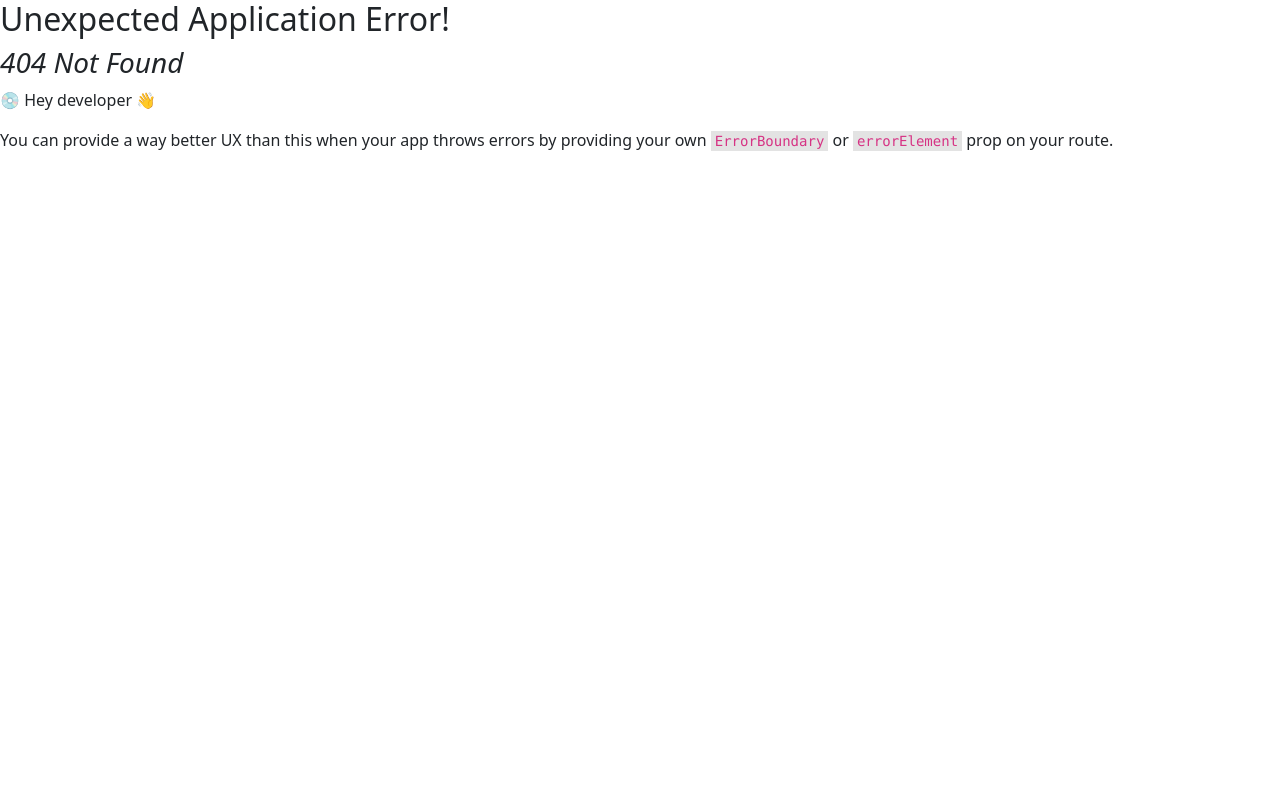
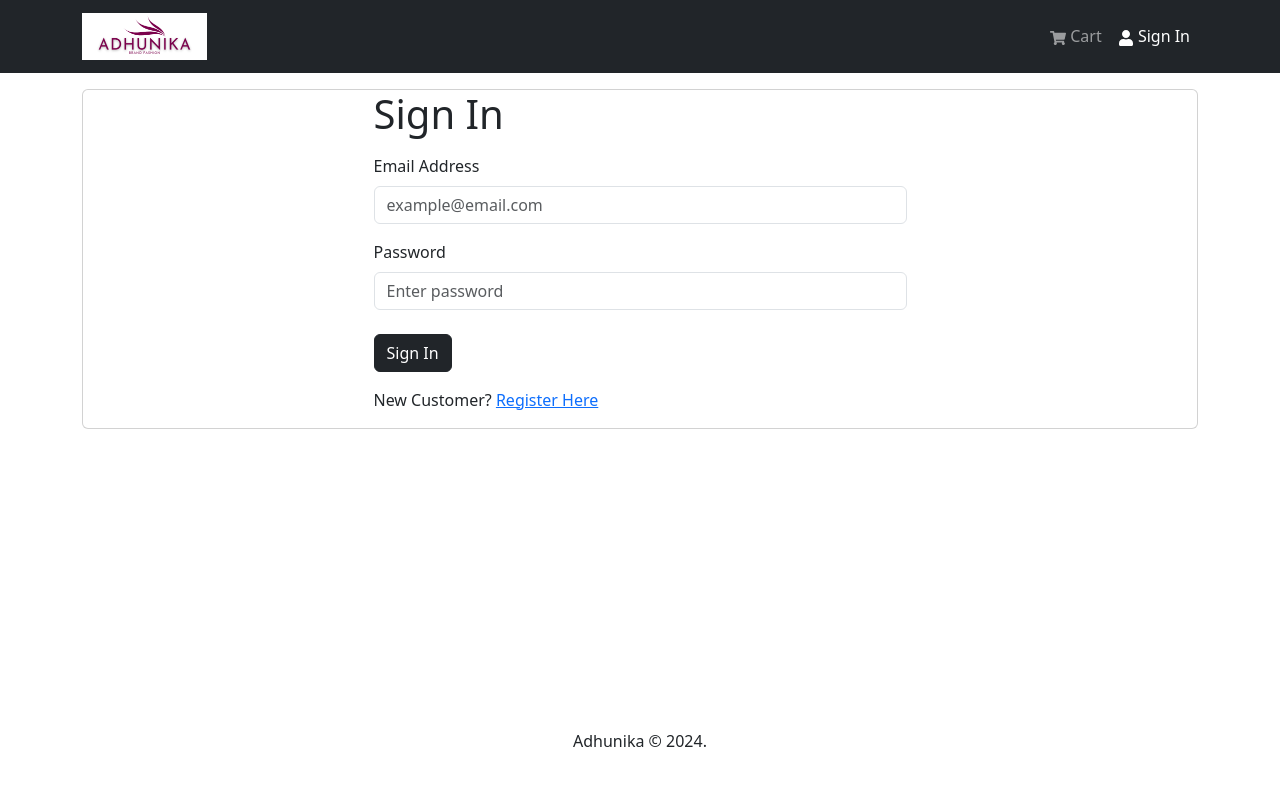
Before and after one commit to pritam19-d/Adhunika-Ecom-platform, a React (Create React App) app in the folder frontend/: page /login in a window 1280 px wide. Before the commit this address had no page. Shown: the top 786 px of the page. Built offline with nearby package versions, Linux system fonts and the light colour scheme; a web font is replaced by a local one.

Commit message:
Build login page in /frontend

```diff
--- /dev/null
+++ b/frontend/src/components/FormContainer.jsx
@@ -0,0 +1,16 @@
+import React from 'react'
+import { Container, Row, Col } from 'react-bootstrap'
+
+const FormContainer = ({ children }) => {
+  return (
+    <Container>
+      <Row className="justify-content-md-center">
+        <Col xs={12} md={6}>
+          { children }
+        </Col>
+      </Row>
+    </Container>
+  )
+}
+
+export default FormContainer
--- a/frontend/src/index.js
+++ b/frontend/src/index.js
@@ -13,6 +13,7 @@
 import HomeScreen from "./screens/HomeScreen";
 import ProductScreen from "./screens/ProductScreen";
 import CartScreen from "./screens/CartScreen";
+import LoginScreen from "./screens/LoginScreen";
 
 const router = createBrowserRouter(
   createRoutesFromElements(
@@ -20,6 +21,7 @@
       <Route index={true} path="/" element={<HomeScreen />} />
       <Route path="/product/:id" element={<ProductScreen />} />
       <Route path="/cart" element={<CartScreen />} />
+      <Route path="/login" element={<LoginScreen />} />
     </Route>
   )
 )
--- /dev/null
+++ b/frontend/src/screens/LoginScreen.jsx
@@ -0,0 +1,53 @@
+import React from 'react'
+import { useState } from "react"
+import { Link } from "react-router-dom"
+import { Form, Button, Row, Col, Card } from "react-bootstrap"
+import FormContainer from "../components/FormContainer.jsx"
+
+const LoginScreen = () => {
+  const [email, setEmail] = useState("")
+  const [password, setPassword] = useState("")
+
+  const submitHandler = (e) => {
+    e.preventDefault()
+    console.log("Form Submitted!")
+  }
+
+  return (
+    <Card>
+      <FormContainer>
+        <h1>Sign In</h1>
+        <Form onSubmit={submitHandler}>
+          <Form.Group controlId="email" className="my-3">
+            <Form.Label>Email Address</Form.Label>
+            <Form.Control
+              type="email"
+              placeholder="example@email.com"
+              value={email}
+              onChange={(e) => setEmail(e.target.value)}
+            ></Form.Control>
+          </Form.Group>
+          <Form.Group controlId="password" className="my-3">
+            <Form.Label>Password</Form.Label>
+            <Form.Control
+              type="password"
+              placeholder="Enter password"
+              value={password}
+              onChange={(e) => setPassword(e.target.value)}
+            ></Form.Control>
+          </Form.Group>
+          <Button type="submit" variant="dark" className="mt-2">
+            Sign In
+          </Button>
+        </Form>
+        <Row className="py-3">
+          <Col>
+            New Customer? <Link to="/register">Register Here</Link>
+          </Col>
+        </Row>
+      </FormContainer>
+    </Card>
+  )
+}
+
+export default LoginScreen
--- /dev/null
+++ b/frontend/src/slicers/authSlice.js
@@ -0,0 +1,20 @@
+import { createSlice } from "@reduxjs/toolkit";
+
+const initialState = {
+  userInfo: localStorage.getItem("userInfo")? JSON.parse(localStorage.getItem("userInfo")) : null
+}
+
+const authSlice = createSlice({
+  name:"auth",
+  initialState,
+  reducers:{
+    setCredentials: (state, action)=>{
+      state.userInfo = action.payload;
+      localStorage.setItem("userInfo", JSON.stringify(action.payload))
+    }
+  }
+})
+
+export const { setCredentials } = authSlice.actions
+
+export default authSlice
--- a/frontend/src/slicers/cartSlice.js
+++ b/frontend/src/slicers/cartSlice.js
@@ -2,8 +2,6 @@
 import { updateCart } from "../utils/cartUtils"
 
 const initialState = localStorage.getItem("cart") ? JSON.parse(localStorage.getItem("cart")) :{cartItems: []}
-
-
 
 const cartSlice = createSlice({
   name: "cart",
--- a/frontend/src/store.js
+++ b/frontend/src/store.js
@@ -1,11 +1,13 @@
 import { configureStore } from "@reduxjs/toolkit";
 import { apiSlice } from "./slicers/apiSlice.js";
 import cartSliceReducer from "./slicers/cartSlice.js";
+import authSliceReducer from "./slicers/authSlice.js";
 
 const store = configureStore({
   reducer: {
     [apiSlice.reducerPath]: apiSlice.reducer,
-    cart: cartSliceReducer
+    cart: cartSliceReducer,
+    auth: authSliceReducer
   },
   middleware: (getDefaultMiddleware) => getDefaultMiddleware().concat
     (apiSlice.middleware),
```
Also changed, not shown: frontend/src/slicers/usersApiSlice.js (added, +17 -0 lines), 1 other file (tests, documents, lock files or other folders).
